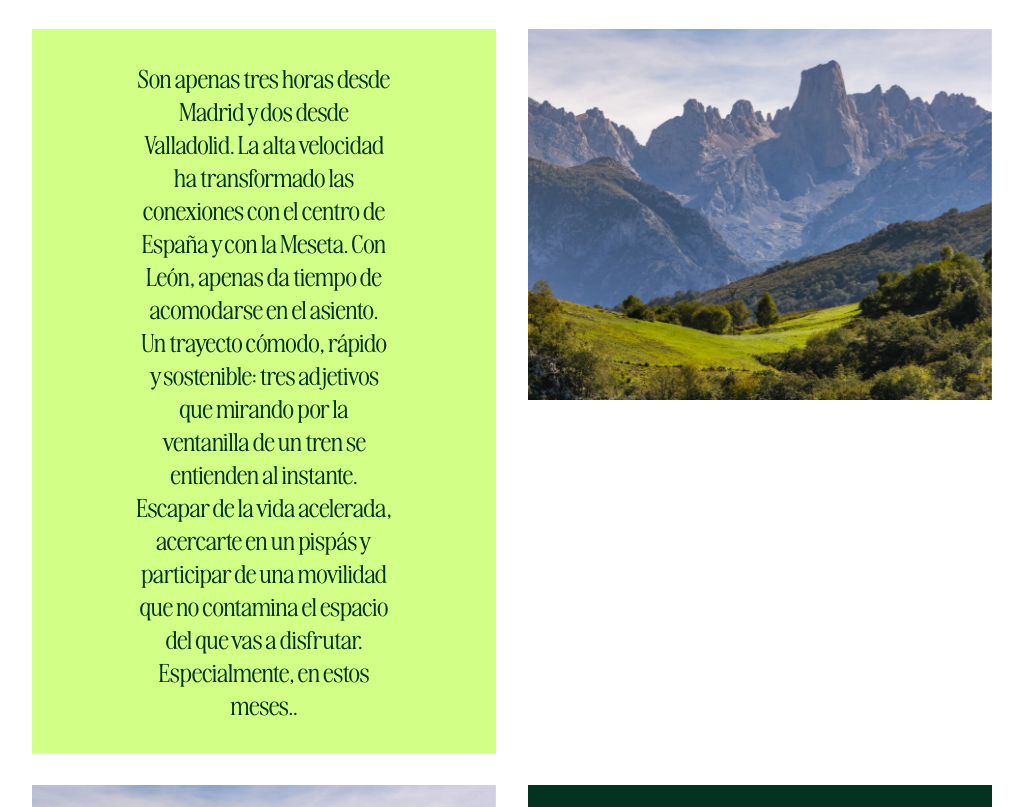
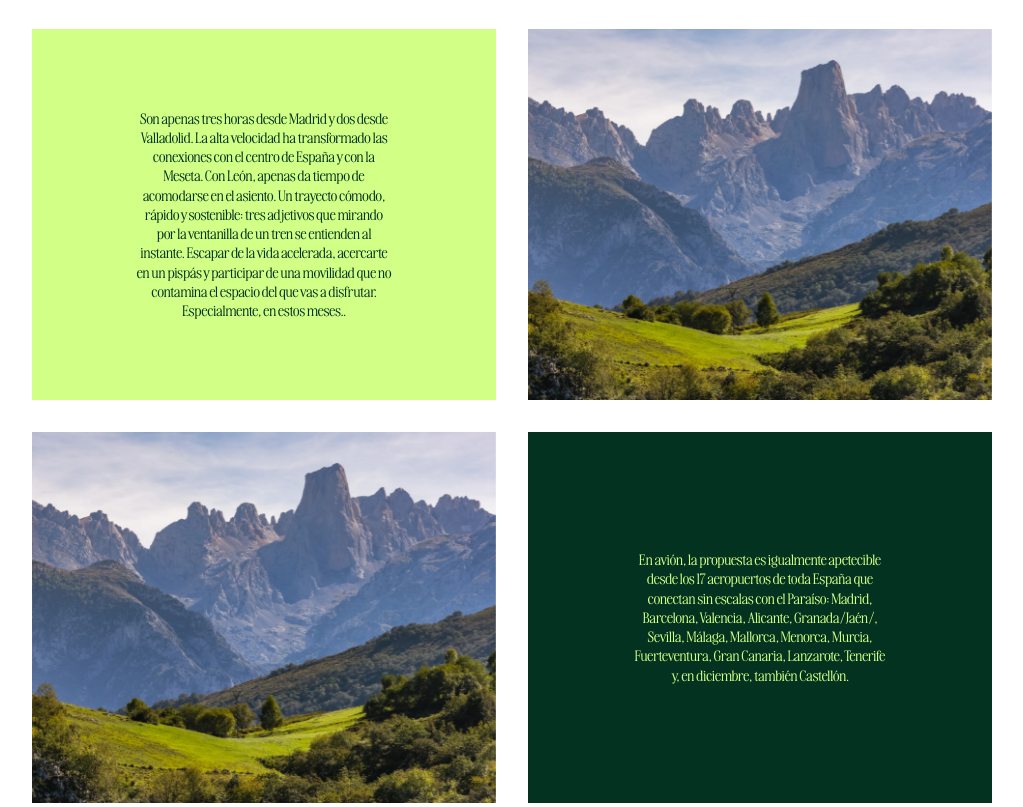
Before and after one commit to marcvilap/et-asturias, an Astro site: page / in a window 1280 px wide. Shown: the part 2074-2881 px from the top of the page, without its empty margins (128-1151 px from the left). Built offline with nearby package versions, Linux system fonts and the light colour scheme; Astro itself is replaced by a stand-in of ours.

Commit message:
correcciones

```diff
--- a/src/pages/index.astro
+++ b/src/pages/index.astro
@@ -65,14 +65,14 @@ import slider6 from '$assets/images/slider/slider6.jpg'
 			</div>
 			<div class="reveal grid gap-8 md:grid-cols-2">
 				<div class="flex items-center justify-center bg-lime-200 p-8 text-center text-green-950 reveal:scale-90 reveal:opacity-0">
-					<p class="max-w-64 font-serif text-2xl leading-snug">Son apenas tres horas desde Madrid y dos desde Valladolid. La alta velocidad ha transformado las conexiones con el centro de España y con la Meseta. Con León, apenas da tiempo de acomodarse en el asiento. Un trayecto cómodo, rápido y sostenible: tres adjetivos que mirando por la ventanilla de un tren se entienden al instante. Escapar de la vida acelerada, acercarte en un pispás y participar de una movilidad que no contamina el espacio del que vas a disfrutar. Especialmente, en estos meses..</p>
+					<p class="max-w-64 font-serif text-sm leading-snug">Son apenas tres horas desde Madrid y dos desde Valladolid. La alta velocidad ha transformado las conexiones con el centro de España y con la Meseta. Con León, apenas da tiempo de acomodarse en el asiento. Un trayecto cómodo, rápido y sostenible: tres adjetivos que mirando por la ventanilla de un tren se entienden al instante. Escapar de la vida acelerada, acercarte en un pispás y participar de una movilidad que no contamina el espacio del que vas a disfrutar. Especialmente, en estos meses..</p>
 				</div>
 				<Image class="reveal:scale-90 reveal:opacity-0" src={img02} width={696} quality={90} densities={[2]} alt="" />
 			</div>
 			<div class="reveal grid gap-8 md:grid-cols-2">
 				<Image class="reveal:scale-90 reveal:opacity-0" src={img02} width={696} quality={90} densities={[2]} alt="" />
 				<div class="flex items-center justify-center bg-green-950 p-8 text-center text-lime-200 reveal:scale-90 reveal:opacity-0">
-					<p class="max-w-64 font-serif text-2xl leading-snug">En avión, la propuesta es igualmente apetecible desde los 17 aeropuertos de toda España que conectan sin escalas con el Paraíso: Madrid, Barcelona, Valencia, Alicante, Granada/Jaén/, Sevilla, Málaga, Mallorca, Menorca, Murcia, Fuerteventura, Gran Canaria, Lanzarote, Tenerife y, en diciembre, también Castellón.</p>
+					<p class="max-w-64 font-serif text-sm leading-snug">En avión, la propuesta es igualmente apetecible desde los 17 aeropuertos de toda España que conectan sin escalas con el Paraíso: Madrid, Barcelona, Valencia, Alicante, Granada/Jaén/, Sevilla, Málaga, Mallorca, Menorca, Murcia, Fuerteventura, Gran Canaria, Lanzarote, Tenerife y, en diciembre, también Castellón.</p>
 				</div>
 			</div>
 			<div class="reveal grid gap-8 md:grid-cols-3">
```
